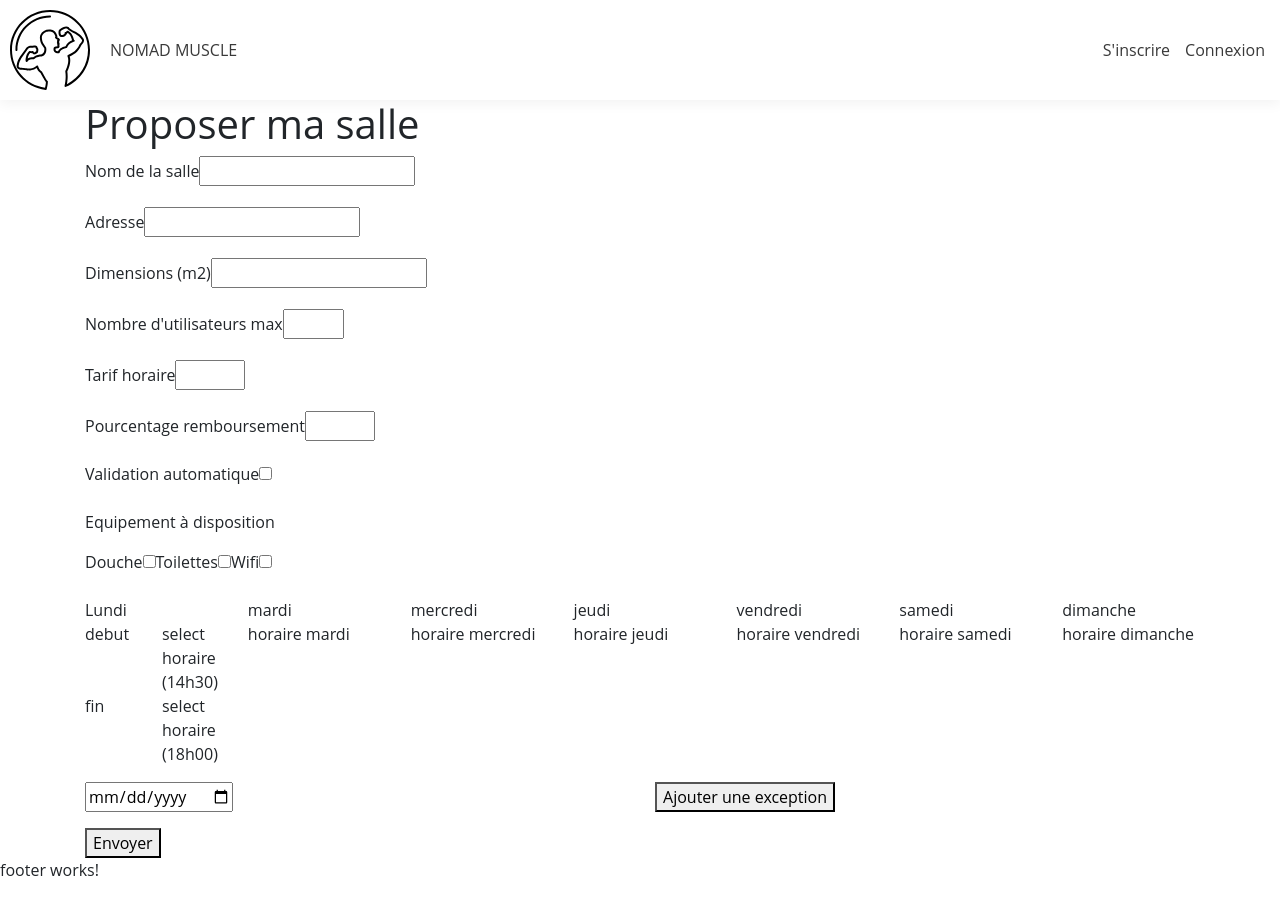
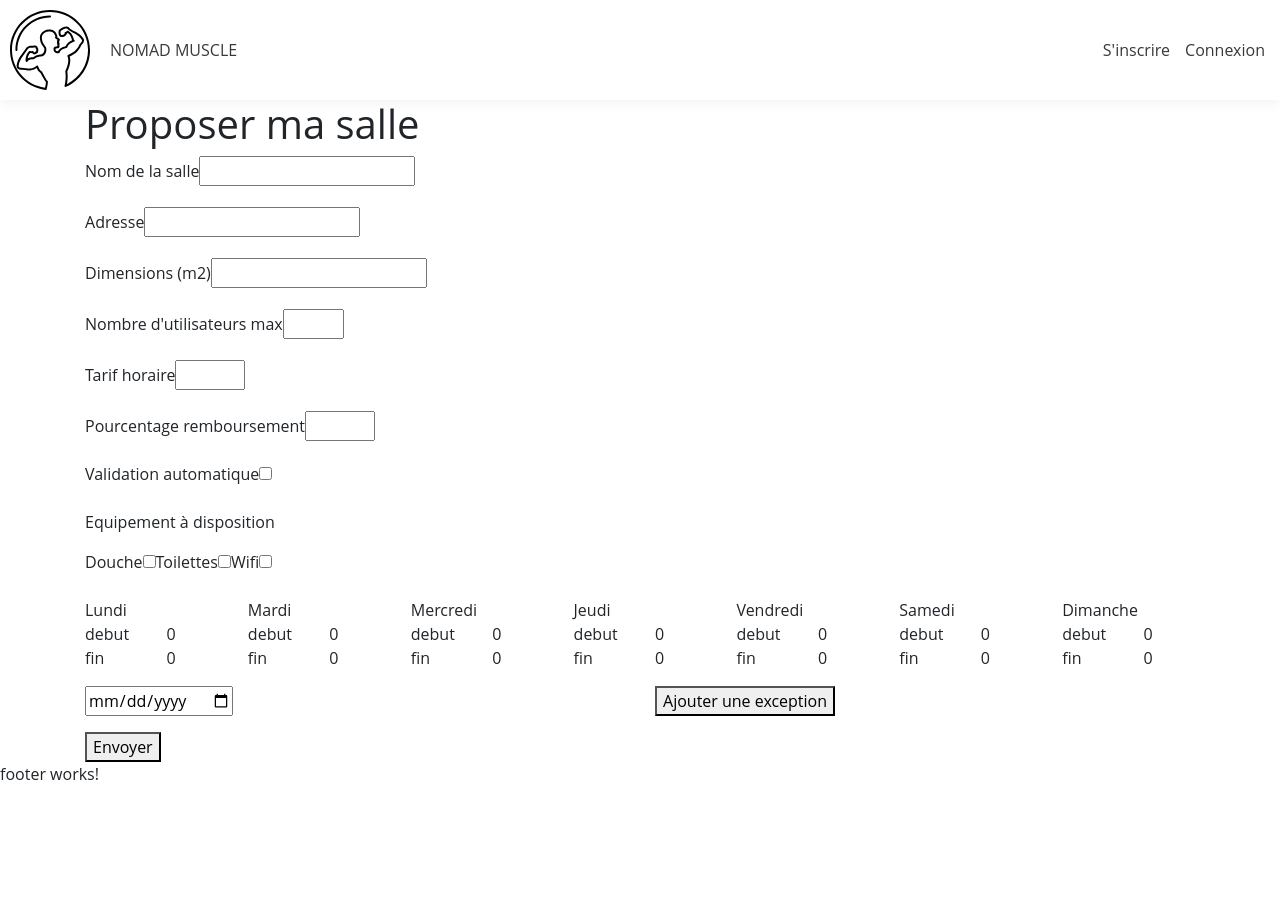
Before and after one commit to Petivi/nomadMuscle, an Angular app in the folder nomadMuscle/: page /enregistrer-salle in a window 1280 px wide. After the commit the page ends 802 px from the top, so only its background shows below. Built offline with nearby package versions, Linux system fonts and the light colour scheme.

Commit message:
recuperation salle

```diff
--- a/nomadMuscle/src/app/find-room/find-room.component.html
+++ b/nomadMuscle/src/app/find-room/find-room.component.html
@@ -1,3 +1,48 @@
 <div class="text-center" style="margin-top: 50px;">
     <img *ngIf="loading" src="../../assets/img/loading.gif" alt="chargement">
 </div>
+<div class="container" *ngIf="!loading">
+    <div class="row mb-3" *ngFor="let salle of ttSalle">
+        <div class="col">
+            <div class="row">
+                <label class="col">Nom</label>
+                <div class="col">{{salle.nom}}</div>
+            </div>
+            <div class="row">
+                <label class="col">Adresse</label>
+                <div class="col">{{salle.adresse}}</div>
+            </div>
+            <div class="row">
+                <label class="col">Dimension</label>
+                <div class="col">{{salle.dimension}}</div>
+            </div>
+            <div class="row">
+                <label class="col">Remboursement</label>
+                <div class="col">{{salle.pourcentageRemboursement}} %</div>
+            </div>
+            <div class="row">
+                <label class="col">Disponibilité</label>
+                <div class="col" *ngFor="let jour of salle.disponibilite.semaine">
+                    {{jour.titre + ' ' + jour.debut + ' ' + jour.fin}}</div>
+            </div>
+            <div class="row">
+                <label class="col">Exception</label>
+                <div class="col" *ngFor="let exception of salle.disponibilite.exception">
+                    {{exception}}
+                </div>
+            </div>
+            <div class="row">
+                <label class="col">Service</label>
+                <div class="col" *ngFor="let service of salle.service">{{service}}</div>
+            </div>
+            <div class="row">
+                <label class="col">Tarif horaire</label>
+                <div class="col">{{salle.tarifHoraire}}</div>
+            </div>
+            <div class="row">
+                <label class="col">Nombre d'utilisateur maximum en simultané</label>
+                <div class="col">{{salle.utilisateurMax}}</div>
+            </div>
+        </div>
+    </div>
+</div>
--- a/nomadMuscle/src/app/register-room/register-room.component.html
+++ b/nomadMuscle/src/app/register-room/register-room.component.html
@@ -39,65 +39,17 @@
     </div>
     <div class="form-group">
         <div class="row">
-            <div class="col">
+            <div class="col" *ngFor="let jour of salle.disponibilite.semaine">
                 <div class="row">
-                    <div class="col">Lundi</div>
+                    <div class="col">{{jour.titre}}</div>
                 </div>
                 <div class="row">
                     <div class="col">debut</div>
-                    <div class="col">select horaire (14h30)</div>
+                    <div class="col">{{jour.debut}}</div>
                 </div>
                 <div class="row">
                     <div class="col">fin</div>
-                    <div class="col">select horaire (18h00)</div>
-                </div>
-            </div>
-            <div class="col">
-                <div class="row">
-                    <div class="col">mardi</div>
-                </div>
-                <div class="row">
-                    <div class="col">horaire mardi</div>
-                </div>
-            </div>
-            <div class="col">
-                <div class="row">
-                    <div class="col">mercredi</div>
-                </div>
-                <div class="row">
-                    <div class="col">horaire mercredi</div>
-                </div>
-            </div>
-            <div class="col">
-                <div class="row">
-                    <div class="col">jeudi</div>
-                </div>
-                <div class="row">
-                    <div class="col">horaire jeudi</div>
-                </div>
-            </div>
-            <div class="col">
-                <div class="row">
-                    <div class="col">vendredi</div>
-                </div>
-                <div class="row">
-                    <div class="col">horaire vendredi</div>
-                </div>
-            </div>
-            <div class="col">
-                <div class="row">
-                    <div class="col">samedi</div>
-                </div>
-                <div class="row">
-                    <div class="col">horaire samedi</div>
-                </div>
-            </div>
-            <div class="col">
-                <div class="row">
-                    <div class="col">dimanche</div>
-                </div>
-                <div class="row">
-                    <div class="col">horaire dimanche</div>
+                    <div class="col">{{jour.fin}}</div>
                 </div>
             </div>
         </div>
--- a/nomadMuscle/src/app/register-room/register-room.component.ts
+++ b/nomadMuscle/src/app/register-room/register-room.component.ts
@@ -10,7 +10,19 @@ import { AppService } from '../app.service';
     styleUrls: ['./register-room.component.scss']
 })
 export class RegisterRoomComponent implements OnInit {
-    salle: Salle = new Salle({});
+    salle: Salle = new Salle({
+        disponibilite: {
+            semaine: [
+                { titre: 'Lundi', debut: 0, fin: 0 },
+                { titre: 'Mardi', debut: 0, fin: 0 },
+                { titre: 'Mercredi', debut: 0, fin: 0 },
+                { titre: 'Jeudi', debut: 0, fin: 0 },
+                { titre: 'Vendredi', debut: 0, fin: 0 },
+                { titre: 'Samedi', debut: 0, fin: 0 },
+                { titre: 'Dimanche', debut: 0, fin: 0 },
+            ]
+        }
+    });
     selectedDate: Date;
 
     constructor(private _appService: AppService) { }
@@ -38,7 +50,7 @@ export class RegisterRoomComponent implements OnInit {
     }
 
     addException() {
-        this.salle.disponibilite = this.salle.disponibilite ? this.salle.disponibilite : {semaine: [], exception: []};
+        this.salle.disponibilite = this.salle.disponibilite ? this.salle.disponibilite : { semaine: [], exception: [] };
         this.salle.disponibilite.exception.push(this.selectedDate);
     }
 }
```
Also changed, not shown: 1 other file (tests, documents, lock files or other folders).
